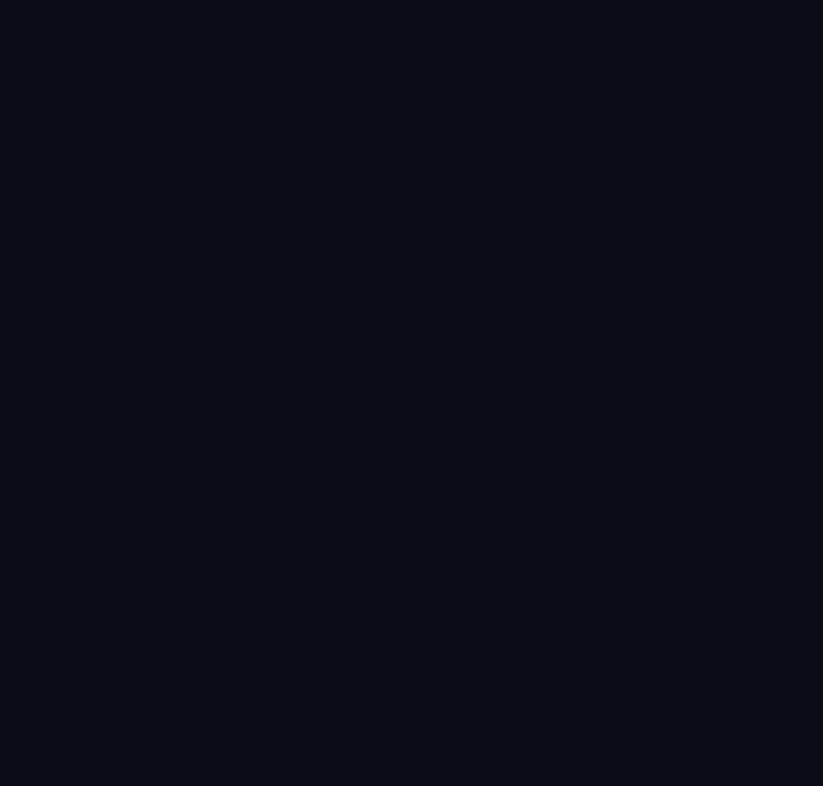
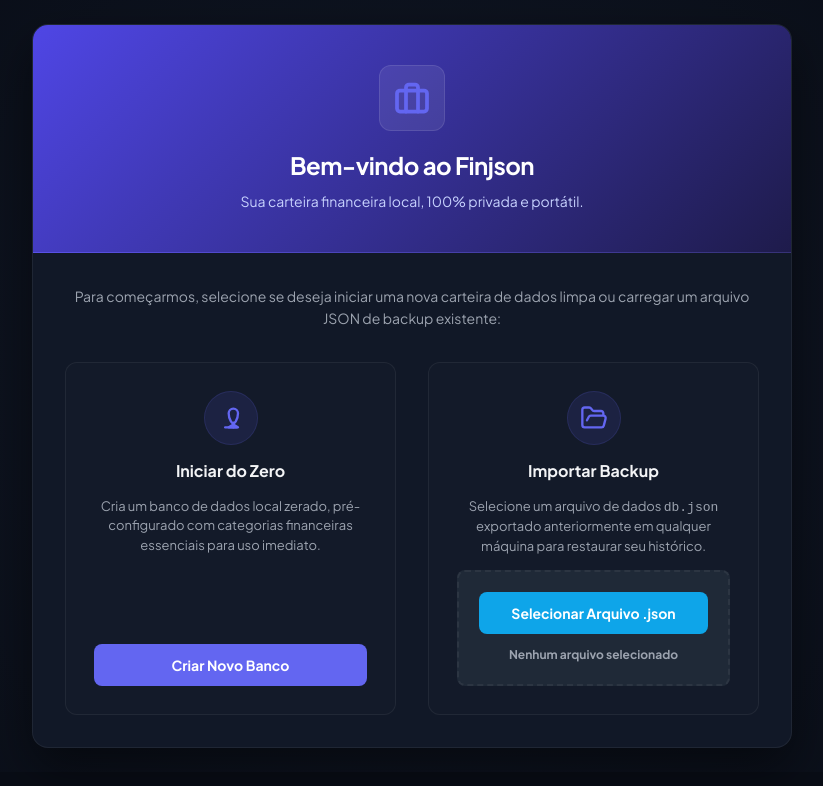
Before and after one commit to OdevMatheus/FinJSON, a website built with Vite: page index.html in a window 1280 px wide. Shown: the whole page, without its empty margins (228-1051 px from the left). Built offline with nearby package versions, Linux system fonts and the light colour scheme.

Commit message:
fix(ui): restore index.html body visibility to visible

```diff
--- a/index.html
+++ b/index.html
@@ -8,8 +8,8 @@
     <link rel="preconnect" href="https://fonts.googleapis.com">
     <link rel="preconnect" href="https://fonts.gstatic.com" crossorigin>
     <link href="https://fonts.googleapis.com/css2?family=Plus+Jakarta+Sans:wght@300;400;500;600;700&display=swap" rel="stylesheet">
-    </head>
-    <body style="visibility: hidden;"> <!-- Block FOUC -->
+</head>
+<body>
     <!-- Static Header always visible for SPA layout -->
     <header id="app-header" class="main-header" style="display: none;">
         <div class="header-container">
```
